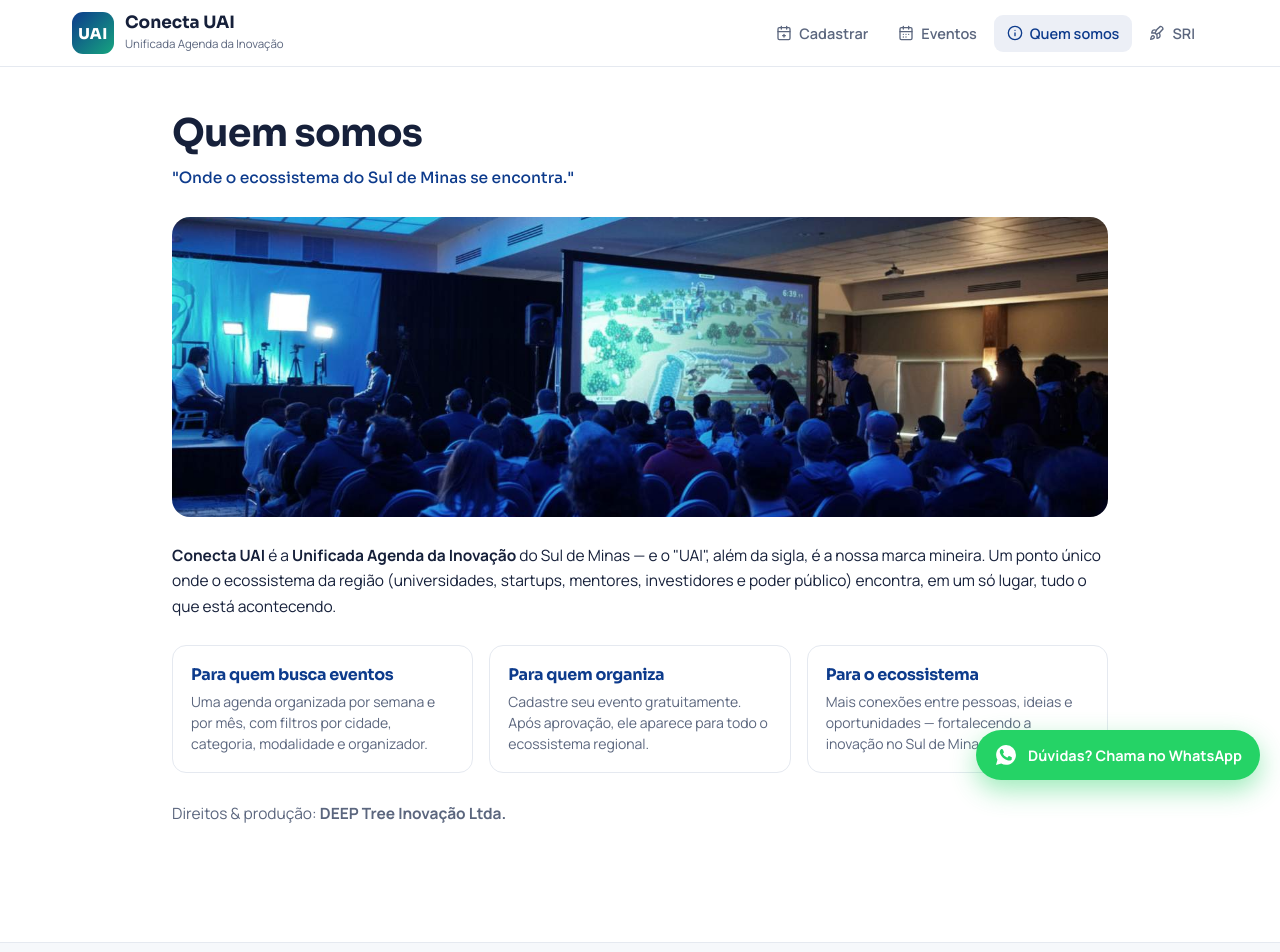
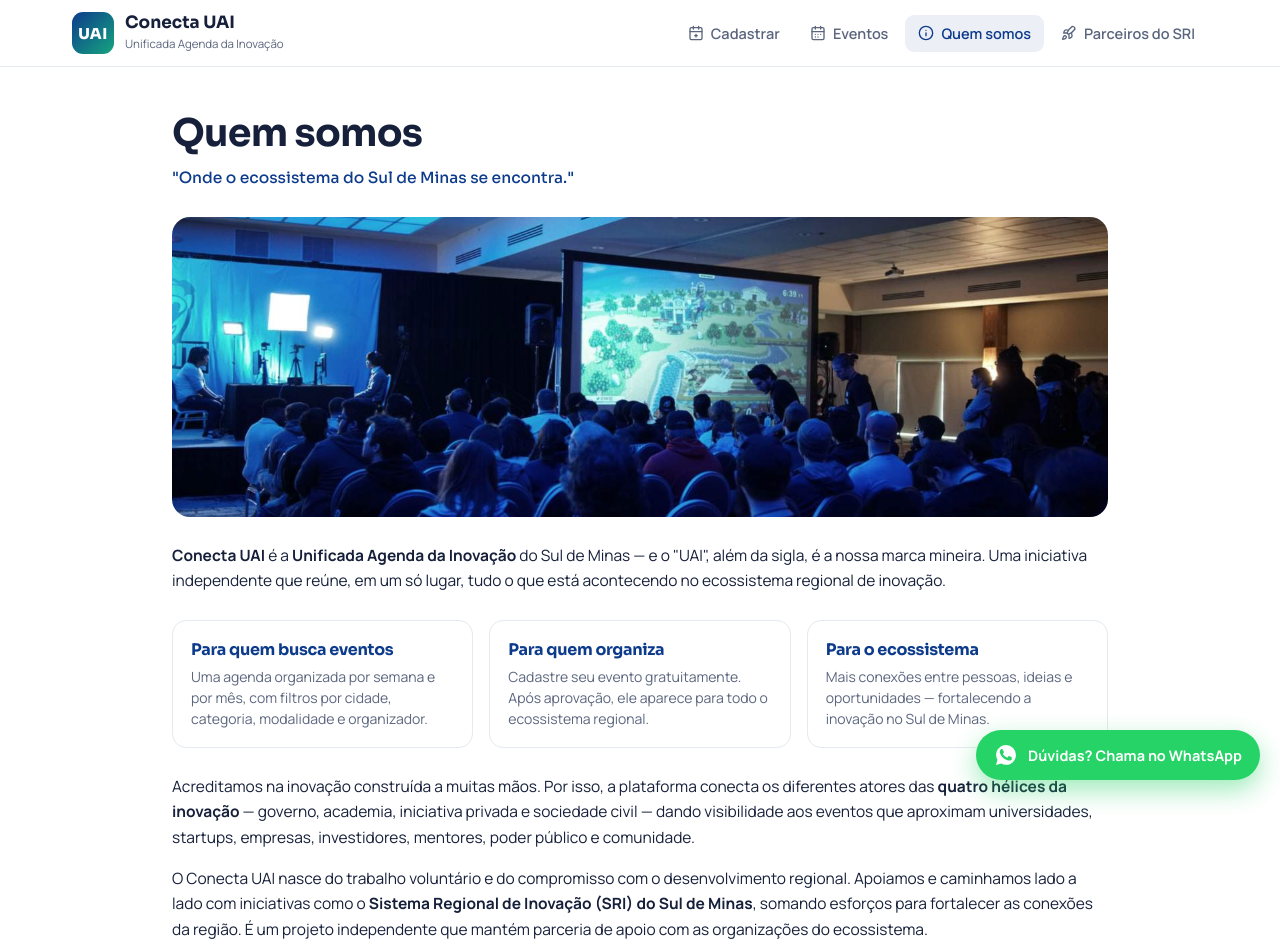
Before and after one commit to mateushope06/conecta-uai, a Next.js app: page /quem-somos in a window 1280 px wide. Shown: the top 952 px of the page. Built offline with nearby package versions, Linux system fonts and the light colour scheme.

Commit message:
quem-somos: 4 helices, remove NEMPA, SRI parceiro

```diff
--- a/src/app/_components/Agenda.tsx
+++ b/src/app/_components/Agenda.tsx
@@ -134,7 +134,7 @@
         <div className="hero-overlay" />
         <div className="hero-mesh" />
         <div className="hero-inner">
-          <span className="hero-badge"><Sparkles size={13} /> Sistema Regional de Inovação · Sul de Minas</span>
+
           <h1>Conectando pessoas, ideias e oportunidades através da inovação.</h1>
           <p>Acompanhe os principais eventos do ecossistema de inovação do Sul de Minas.</p>
           <div className="hero-cta">
--- a/src/app/_components/SiteChrome.tsx
+++ b/src/app/_components/SiteChrome.tsx
@@ -11,7 +11,7 @@
   ["/cadastrar", "Cadastrar", CalendarPlus],
   ["/", "Eventos", CalendarDays],
   ["/quem-somos", "Quem somos", Info],
-  ["/sri", "SRI", Rocket],
+  ["/sri", "Parceiros do SRI", Rocket],
 ];
 
 const WA_MSG =
--- a/src/app/quem-somos/page.tsx
+++ b/src/app/quem-somos/page.tsx
@@ -8,9 +8,8 @@
 
       <p>
         <strong>Conecta UAI</strong> é a <strong>Unificada Agenda da Inovação</strong> do Sul de Minas —
-        e o "UAI", além da sigla, é a nossa marca mineira. Um ponto único onde o ecossistema da região
-        (universidades, startups, mentores, investidores e poder público) encontra, em um só lugar,
-        tudo o que está acontecendo.
+        e o "UAI", além da sigla, é a nossa marca mineira. Uma iniciativa independente que reúne, em um só
+        lugar, tudo o que está acontecendo no ecossistema regional de inovação.
       </p>
 
       <div className="uai-grid">
@@ -28,8 +27,22 @@
         </div>
       </div>
 
+      <p>
+        Acreditamos na inovação construída a muitas mãos. Por isso, a plataforma conecta os diferentes atores
+        das <strong>quatro hélices da inovação</strong> — governo, academia, iniciativa privada e sociedade civil —
+        dando visibilidade aos eventos que aproximam universidades, startups, empresas, investidores, mentores,
+        poder público e comunidade.
+      </p>
+
+      <p>
+        O Conecta UAI nasce do trabalho voluntário e do compromisso com o desenvolvimento regional. Apoiamos e
+        caminhamos lado a lado com iniciativas como o <strong>Sistema Regional de Inovação (SRI) do Sul de Minas</strong>,
+        somando esforços para fortalecer as conexões da região. É um projeto independente que mantém parceria de
+        apoio com as organizações do ecossistema.
+      </p>
+
       <p style={{ color: "var(--muted)", marginTop: 28 }}>
-        Direitos &amp; produção: <strong>DEEP Tree Inovação Ltda.</strong>
+        Iniciativa, direitos &amp; produção: <strong>DEEP Tree Inovação Ltda.</strong>
       </p>
     </div>
   );
```
